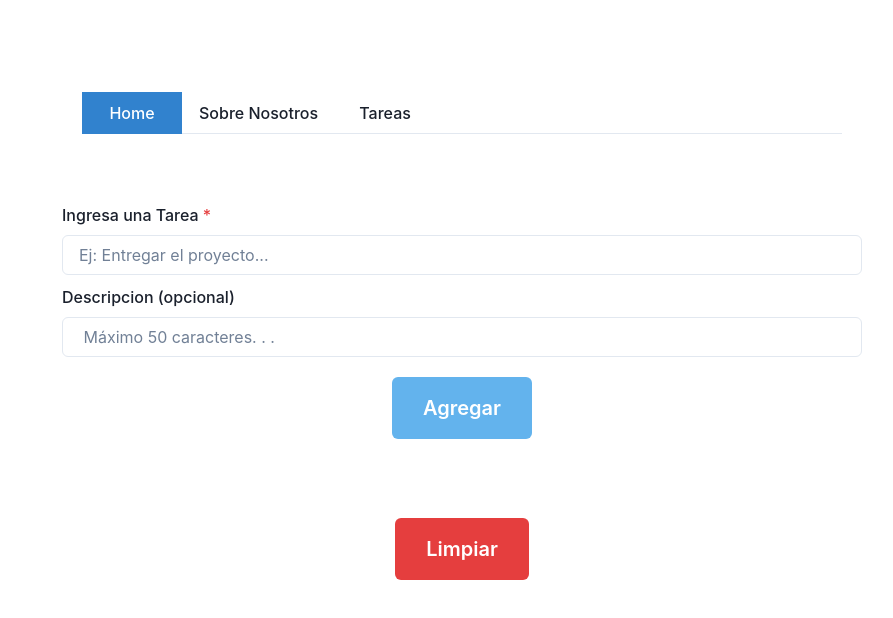
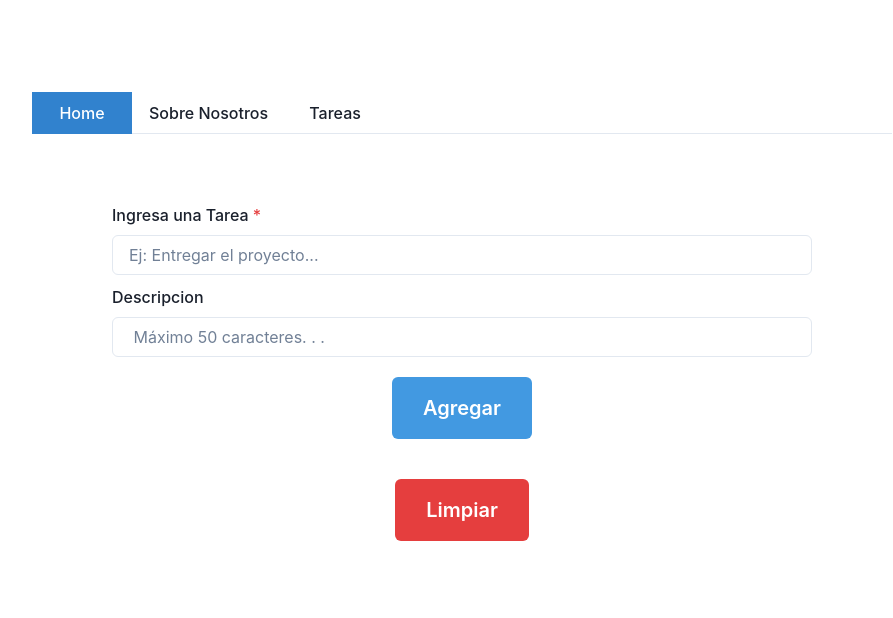
Before and after one commit to darwinweb/my-react-task-list, a React (Vite) app: page /Tareas in a window 1280 px wide. Shown: the top 618 px of the page, without its empty margins (178-1071 px from the left). Built offline with nearby package versions, Linux system fonts and the light colour scheme.

Commit message:
se agregaron estilos de chakra

```diff
--- a/src/App.css
+++ b/src/App.css
@@ -1,159 +1,5 @@
 #root {
   max-width: 1280px;
-  height: 1100px;
   margin: 0 auto;
   padding: 2rem;
 }
-
-.container-app{
-  width: 800px;
-}
-
-
-.texto-bienvenida{
-  margin-right: 15px;
-  padding: 10px;
-  color: rgb(255, 255, 255);
-  font-size: 20px;
-}
-
-.header{
-  display: flex;
-  align-items: center;
-  justify-content:center
-}
-
-img{
-  width: 5em;
-  margin-left: 30px;
-}
-
-.subtitulo {
-  font-size: 20px;
-  margin-bottom: 15px;
-  grid-column: 1 / -1;
-}
-
-.containter-tareas{
-  margin-top: 50px;
-
-}
-
-.container-form{
- display: grid;
- grid-template-columns: 1fr ;
-
-}
-
-
-.input-tittle {
-  max-width: 100%;
-  height: 45px;
-  font-size: large;
-  border-radius: 5px;
-  border-color: rgb(185, 119, 13);
-  padding-left: 20px;
-
-}
-
-.validacion{
-  color: red;
-  margin: 0;
-  font-size: small;
-
-}
-
-.label-descripcion{
-  margin-top: 10px;
-}
-
-.text-area{
-  max-width: 100%;
-  height: 45%;
-  font-size: 100%;
-  border-radius: 5px;
-  border-color: rgb(118, 89, 43);
-  padding-left: 25px;
-  margin-top: 2px;
-  margin-bottom: 0px;
-  font-family: 'Franklin Gothic Medium', 'Arial Narrow', Arial, sans-serif;
-  padding: 10px;
-  grid-column: 1 / -1;
-}
-
-.contenedor-agregar{
-  display: flex;
-  justify-content: center;
-  margin-bottom: 30px;
-}
-
-.agregar {
-  width: 30%;
-  height: 100%;
-  background-color: rgb(175, 113, 54);
-  margin: 10px;
-  padding: 5px;
-  font-size: larger;
-}
-
-.completar {
-  width: 40px;
-  height: 30px;
-
-}
-
-.task {
-    width: 97%;
-    min-height: 90px;
-    margin-top: 20px;
-    background-color: rgb(177, 209, 243);
-    border-radius: 10px;
-    padding: 10px;
-}
-
-p {
-  margin-left: 20px;
-  font-size: large;
-}
-
-
-.descripcion{
-  margin: 0;
-  color: gray;
-  font-size: 16px;
-}
-
-.input-update{
-  border-radius: 5px;
-  font-size: large;
-}
-
-.seleccion {
-  margin-right: 30px;
-}
-
-.task-content{
-  max-width: 100%;
-  display: grid;
-  grid-template-columns:  auto 1fr 45px 9%;
-  height: 65px;
-  align-items: center;
-  font-size: 15px;
-}
-
-.delete-icon {
-  color: red;
-  width: 15px;
-}.edit-icon{
-  color: brown;
-}.complete-icon{
-  color: green;
-}
-
-.contenedor-clear {
-  height: 100px;
-  display: flex;
-  align-items:center;
-  justify-content:center;
-  margin-top: 10px;
-}
--- a/src/App.jsx
+++ b/src/App.jsx
@@ -1,15 +1,16 @@
 import './App.css'
 import Home from './routes/Home';
 import ContextProvider from './contexts/contextProvider'
-import { BrowserRouter, Routes, Route } from "react-router-dom";
+import { BrowserRouter, Routes, Route,  } from "react-router-dom";
 import SobreNosotros from './routes/SobreNosotros';
 import  Tareas  from './routes/Tareas';
 import Menu from './Components/Menu';
+import { Box } from '@chakra-ui/react';
 
 function App() {
 
   return (
-    <div className='container-app'>
+    <Box w='900px' >
     <BrowserRouter>
       <ContextProvider>
         <Menu/>
@@ -20,7 +21,7 @@ function App() {
         </Routes>
       </ContextProvider>
     </BrowserRouter>
-    </div>
+    </Box>
   )
 }
 
--- a/src/Components/FormData.jsx
+++ b/src/Components/FormData.jsx
@@ -1,7 +1,7 @@
 import { useContext } from "react";
 import Context from "../contexts/context";
 import { useForm } from "react-hook-form";
-import { Input, FormLabel, Button, FormControl, Box } from "@chakra-ui/react";
+import { Input, FormLabel, Button, FormControl, Box, Text, Center } from "@chakra-ui/react";
 
 function FormData () {
 
@@ -15,9 +15,10 @@ function FormData () {
     const { crearTarea } = useContext(Context);
 
     return(
-        <Box>
+        <Center>
+            <Box mt='50px'>
             <form
-        className="container-form"
+
         onSubmit={handleSubmit(onSubmit)}>
 
             <FormControl isRequired >
@@ -30,42 +31,50 @@ function FormData () {
                     })}
                     type="text"
                     placeholder="Ej: Entregar el proyecto..."
+                    w='700px'
                     htmlSize={4}
                     onKeyPress={(e) => {
                         e.key = 'Enter'
                     }}/>
-                {errors.newTask?.type === 'required' && <p className="validacion">* El campo no puede estar vacio</p>}
-                {errors.newTask?.type === 'minLength' && <p className="validacion">* El nombre debe contener al menos 3 caracteres</p>}
+                {errors.newTask?.type === 'required' && <Text color='red' m='0' fontSize='sm'>* El campo no puede estar vacio</Text>}
+                {errors.newTask?.type === 'minLength' && <Text color='red' m='0' fontSize='sm'>* El nombre debe contener al menos 3 caracteres</Text>}
             </FormControl>
 
             <FormControl>
-            <FormLabel className="label-descripcion">Descripcion (opcional)</FormLabel>
+            <FormLabel mt='10px'>Descripcion </FormLabel>
             <Input
                 {...register('description', {
                   maxLength: 50,
                 })}
                 placeholder=" Máximo 50 caracteres. . . "
+                w='700px'
 
             />
-             {errors.description?.type === 'maxLength' && <p className="validacion">* Ha superado el maximo de caracteres</p>}
+             {errors.description?.type === 'maxLength' && <Text color='red' m='0' fontSize='sm'>* Ha superado el maximo de caracteres</Text>}
             </FormControl>
 
-            <div className="contenedor-agregar">
+            <Box display="flex"
+                justifyContent="center"
+                alignItems="center"
+            >
                 <Button
                     name="agregar"
                     type="submit"
                     m='20px' p='30px'
-                    bg='blue.300'
-                    style={{color:"white"}}
+                    bg='blue.400'
+                    colorScheme="white"
                     fontSize='20px'
+
                 >
                     Agregar
                 </Button>
-            </div>
+            </Box>
 
 
         </form>
         </Box>
+        </Center>
+
 
     )};
 
--- a/src/Components/TaskList.jsx
+++ b/src/Components/TaskList.jsx
@@ -1,7 +1,7 @@
 import { FaEdit, FaTrash } from 'react-icons/fa';
 import { useContext } from 'react';
 import Context from '../contexts/context';
-import { Button, Checkbox } from '@chakra-ui/react';
+import { Button, Checkbox, Text, Box, Center, Input, Grid, GridItem } from '@chakra-ui/react';
 
 
 function TaskList() {
@@ -17,13 +17,14 @@ function TaskList() {
   } = useContext(Context);
 
   return (
-    <div >
+    <Center>
+      <Box w='700px'>
       {tasks.map((tarea) => (
-       <div className='task' key={tarea.id}>
-        <div >
+       <Box bg='blue.100' mt='20px' p='10px' borderRadius='10px' pr='20px'
+       key={tarea.id}>
+        < Box >
         {editTask === tarea ? (
-              <input
-              className='input-update'
+              <Input
               type="text"
               defaultValue={tarea.tittle}
               onKeyPress={(e) => {
@@ -32,55 +33,73 @@ function TaskList() {
                 }
               }}
             />
+
           ) : (
-            <div className="task-content">
-
+            <Box >
+              <Grid
+                templateColumns='auto 1fr 45px 9%'
+                alignItems="center"
+                fontSize="15px"
+                h='65px'
+              >
+              <GridItem>
                 <Checkbox
-              onClick={() => completarTarea(tarea)}
+                isChecked={tarea.isComplete}
+                onChange={() => {completarTarea(tarea)}}
                 size='lg'
                 colorScheme='green'
                 p='10px'
+                border='green'
                 />
-
-              <p>
+              </GridItem>
+              <GridItem>
+                <Text ml='15px'fontSize='20px' >
                   <strong className='tarea'>Tarea: </strong>
-                {tarea.isComplete ? <del>{tarea.tittle}</del> : tarea.tittle}
+                  {tarea.isComplete? <Text as='del' >{tarea.tittle}</Text>: tarea.tittle}
                   <br/>
-                {tarea.isComplete ? <del className='descripcion'>{tarea.description}</del> : <p className='descripcion'>{tarea.description}</p>  }
-              </p>
-
+                  {tarea.isComplete ? <Text as='del' m='0'color='gray' fontSize='md' >{tarea.description}</Text> : <Text m='0'color='gray' fontSize='md'>{tarea.description}</Text>  }
+                </Text>
+              </GridItem>
+              <GridItem>
                 <Button
                   w='50px'
                   onClick={() => setEditTask(tarea)}>
-                <FaEdit className='edit-icon'/>
+                  <FaEdit color='gray'/>
                 </Button>
-
+              </GridItem>
+              <GridItem>
                 <Button
                   w='50px'
                   ml='15px'
                   onClick={() =>  borrarTarea(tarea)}>
-                <FaTrash className='delete-icon'/>
+                  <FaTrash color='red' />
                   </Button>
-
-            </div>
+              </GridItem>
+              </Grid>
+            </Box>
           )}
-        </div>
-      </div>
+        </Box>
+      </Box>
     ))}
-      <div className="contenedor-clear">
+      < Box display="flex"
+            justifyContent="center"
+            alignItems="center"
+        >
 
         <Button
          m='20px' p='30px'
          bg='red.500'
          name='limpiar'
          fontSize='20px'
-        style={{ color: "white" }}
+        colorScheme='white'
         onClick={eliminarTodasLasTareas}>
           Limpiar
         </Button>
 
-      </div>
-    </div>
+      </Box>
+    </Box>
+    </Center>
+
   );
 }
 
--- a/src/Components/UseTaskManager.jsx
+++ b/src/Components/UseTaskManager.jsx
@@ -52,6 +52,7 @@ const useTaskManager = () => {
       };
 
       const completarTarea = (tarea) => {
+        console.log('Haciendo clic en el checkbox');
         tarea.isComplete = !tarea.isComplete;
         const updatedTasks = tasks.map((task) =>
           task.id === tarea.id ? tarea : task
--- a/src/routes/Home.jsx
+++ b/src/routes/Home.jsx
@@ -8,12 +8,13 @@ const Home = () => {
   return (
 
     <Center as='section' bg='gray.100'h='100vh' >
-      <Box maxW='420px' bg='white' p='8' h='95vh' >
+      <Box w='500px' bg='white' p='8' h='95vh' >
         <Image
           src='https://avatars.githubusercontent.com/u/61118853?s=200&v=4'
           alt='Logo Ada school'
           objectFit='cover'
           mx='auto'
+          w='100px'
         />
         <Center>
           <Heading my='6'>Todo App</Heading>
```
Lines whose indentation alone changed are shown as unchanged.
